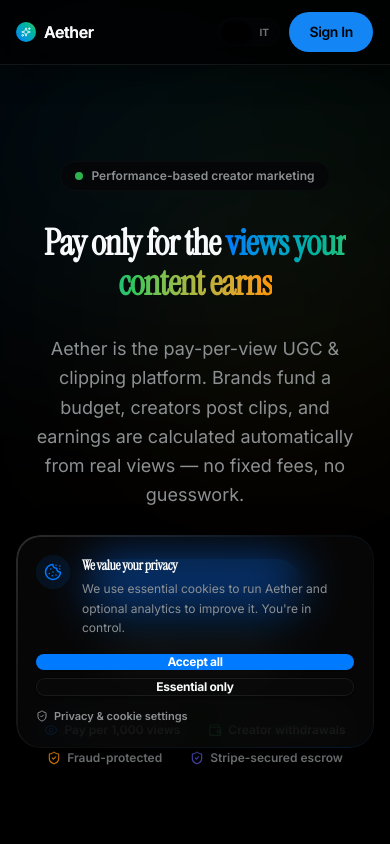
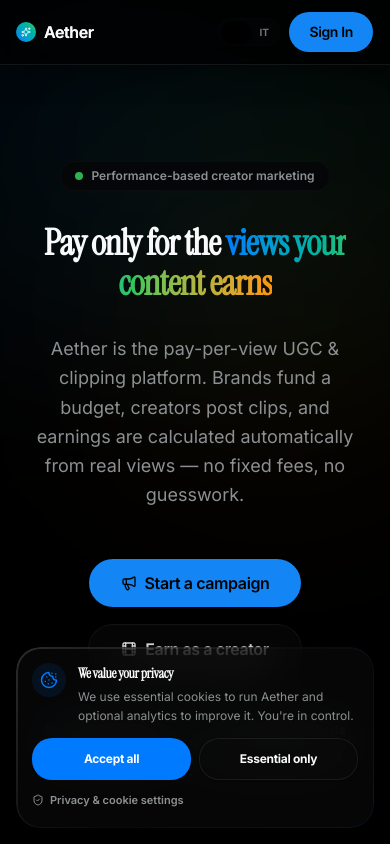
Before and after one commit to VenenoGT3/Aether, a Next.js app: page / in a window 390 px wide. Shown: the top 844 px of the page. Built offline with nearby package versions, Linux system fonts and the light colour scheme; no server answers.

Commit message:
chore: complete business frontend verification

```diff
--- a/components/gdpr-consent-banner.tsx
+++ b/components/gdpr-consent-banner.tsx
@@ -43,11 +43,10 @@
           role="dialog"
           aria-label={t("Cookie consent")}
           aria-live="polite"
-          // Above the mobile tab bar on small screens; bottom-left on desktop.
-          className="fixed inset-x-4 bottom-24 md:inset-x-auto md:left-6 md:bottom-6 z-[60] md:max-w-md"
+          className="fixed inset-x-4 bottom-4 md:inset-x-auto md:left-6 md:bottom-6 z-[60] md:max-w-md"
         >
-          <div className="apple-card p-5 shadow-2xl">
-            <div className="flex items-start gap-3 mb-4">
+          <div className="apple-card p-4 sm:p-5 shadow-2xl">
+            <div className="flex items-start gap-3 mb-3 sm:mb-4">
               <span className="p-2 rounded-2xl bg-[#007AFF]/10 text-[#007AFF] shrink-0">
                 <Cookie size={18} />
               </span>
@@ -61,7 +60,7 @@
               </div>
             </div>
 
-            <div className="flex flex-col sm:flex-row gap-2">
+            <div className="grid grid-cols-2 gap-2">
               <Button
                 onClick={() => decide(true)}
                 className="flex-1 rounded-xl font-bold text-xs text-white border-0 bg-[#007AFF] hover:opacity-95"
```
Also changed, not shown: 4 other files (tests, documents, lock files or other folders).
